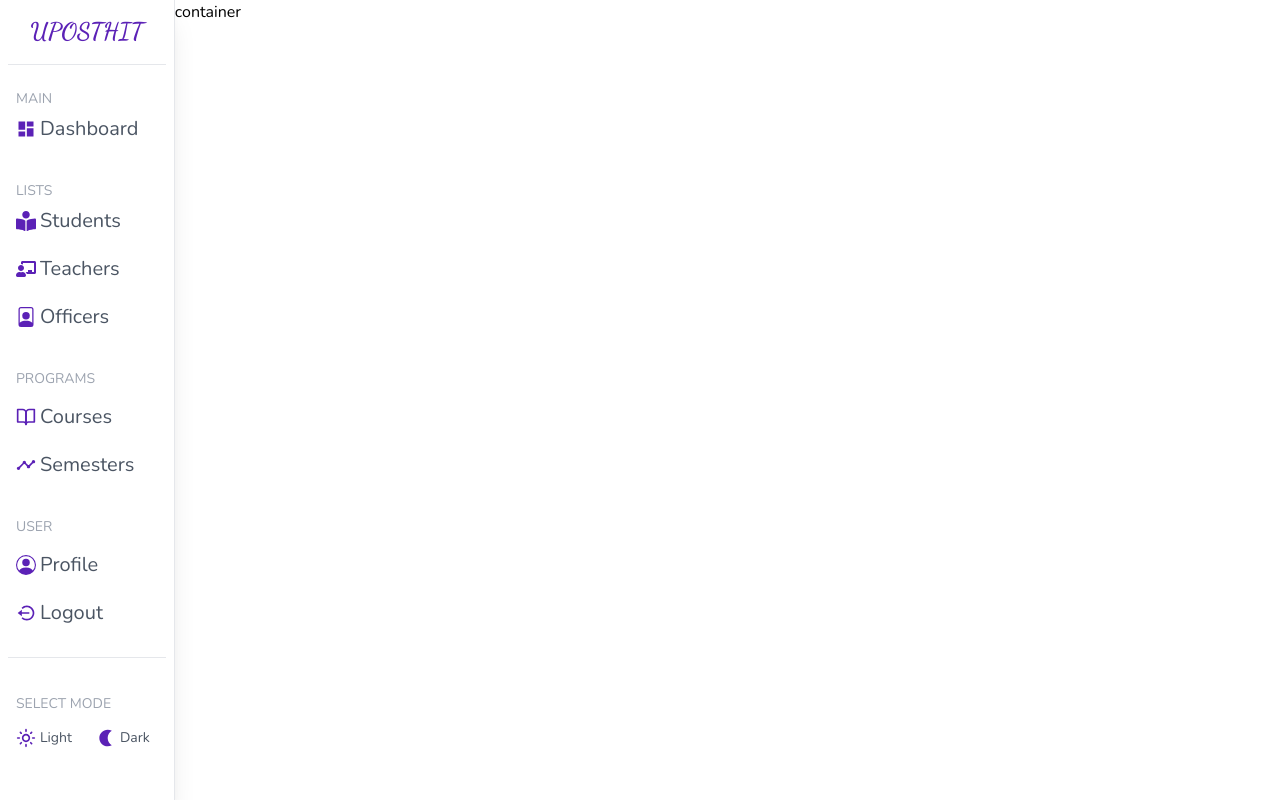
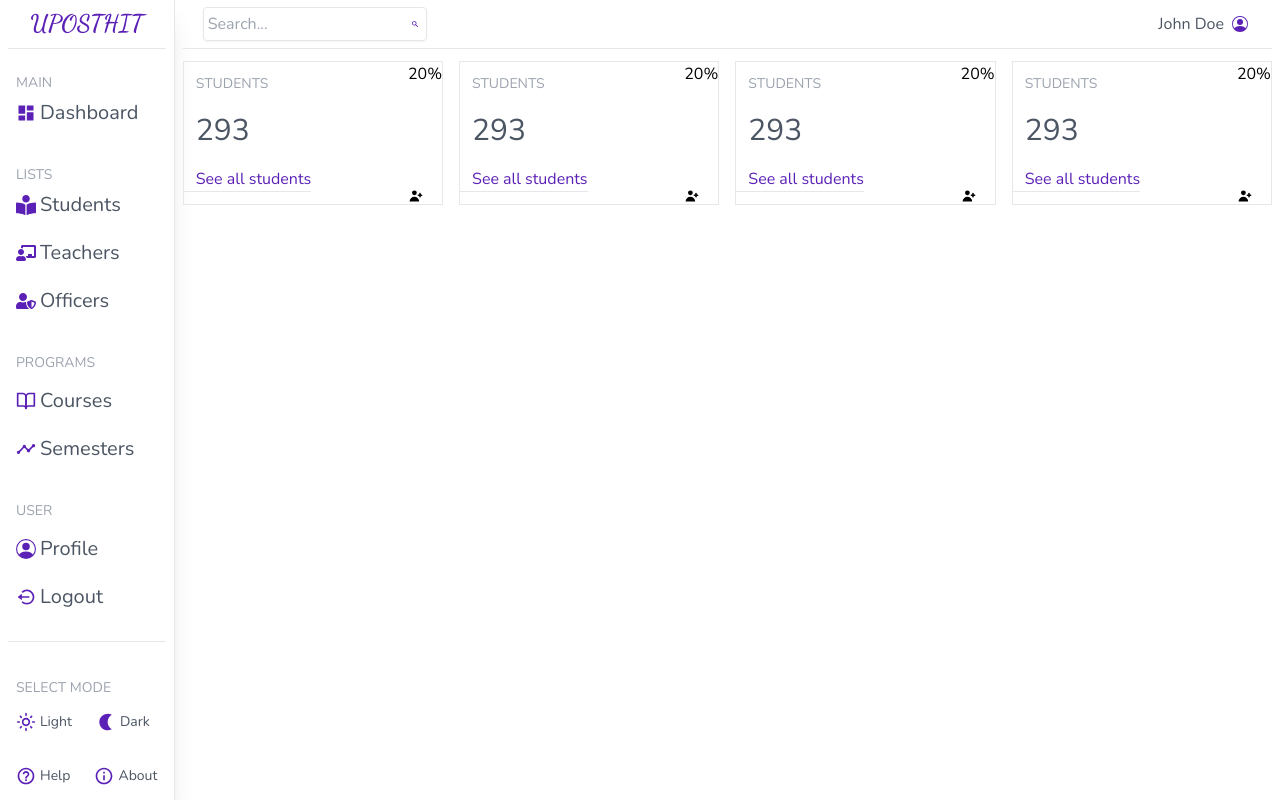
Before and after one commit to AbdullahArean/Uposthit, a React (Create React App) app: page / in a window 1280 px wide. Built offline with nearby package versions, Linux system fonts and the light colour scheme.

Commit message:
navbar somewhat finished

```diff
--- a/package.json
+++ b/package.json
@@ -11,6 +11,7 @@
     "react-icons": "^4.4.0",
     "react-router-dom": "^6.4.1",
     "react-scripts": "5.0.1",
+    "sass": "^1.55.0",
     "web-vitals": "^2.1.4"
   },
   "scripts": {
--- a/src/components/navbar/Navbar.jsx
+++ b/src/components/navbar/Navbar.jsx
@@ -1,8 +1,23 @@
 import React from 'react'
+import * as BsIcons from 'react-icons/bs'
+import * as ImIcons from 'react-icons/im'
 
 const Navbar = () => {
   return (
-    <div>Navbar</div>
+    <div className='navbar h-12 w-full flex items-center'>
+      <div className="wrapper flex items-center">
+        <div className="search flex max-w-56 p-1 ml-7 rounded items-center border hover:border-violet-800 shadow-sm">
+          <input type="text" placeholder='Search...' className='border-none outline-none text-gray-600 bg-transparent'/>
+          <ImIcons.ImSearch className='text-violet-800 mr-1 cursor-pointer'/>
+        </div>
+        <div className="items absolute right-8">
+          <div className="item flex items-center">
+          <span className='text-gray-600 mr-2'>John Doe</span>
+          <BsIcons.BsPersonCircle className='text-violet-800'/>
+            </div>
+        </div>
+      </div>
+    </div>
   )
 }
 
--- a/src/components/sidebar/Sidebar.jsx
+++ b/src/components/sidebar/Sidebar.jsx
@@ -10,7 +10,7 @@ import * as BiIcons from 'react-icons/bi'
 const Sidebar = () => {
   return (
     <div className='flex-initial border-r h-screen bg-white text-black shadow-xl'>
-        <div className="top flex h-16 items-center justify-center">
+        <div className="top flex h-12 items-center justify-center">
             <span className="logo text-violet-800 text-2xl font-black font-dancing-script ">UPOSTHIT</span>
         </div>
         <hr className='mb-3 mx-2'/>
@@ -35,7 +35,7 @@ const Sidebar = () => {
                     <span className='text-gray-600'>Teachers</span>
                 </li>
                 <li className='flex gap-1 items-center pr-4 pl-2 my-2 py-1.5 text-xl hover:text-black hover:bg-violet-200 rounded-md cursor-pointer'>
-                    <BsIcons.BsFilePerson className='text-violet-800'/>
+                    <FaIcons.FaUserShield className='text-violet-800'/>
                     <span className='text-gray-600'>Officers</span>
                 </li>
                 <li className='text-gray-400 pl-2 pt-6 text-sm'>
@@ -78,6 +78,18 @@ const Sidebar = () => {
                 </div>
             </div>
         </div>
+        <div className="bottom px-2 fixed bottom-0">
+            <div className='flex items-center'>
+                <div className='flex w-full gap-1 items-center pr-4 pl-2 my-2 py-1.5 text-xl hover:text-black hover:bg-violet-200 rounded-md cursor-pointer'>
+                    <MdIcons.MdHelpOutline className='text-violet-800'/>
+                    <span className='text-gray-600 text-sm'>Help</span>
+                </div>
+                <div className='flex w-full gap-1 items-center pr-4 pl-2 my-2 py-1.5 text-xl hover:text-black hover:bg-violet-200 rounded-md cursor-pointer'>
+                    <MdIcons.MdInfoOutline className='text-violet-800'/>
+                    <span className='text-gray-600 text-sm'>About</span>
+                </div>
+            </div>
+        </div>
     </div>
   )
 }
--- /dev/null
+++ b/src/components/widget/Widget.css
@@ -0,0 +1,11 @@
+.widget {
+    justify-content: space-between;
+}
+
+.left {
+    justify-content: space-between;
+}
+
+.right {
+    justify-content: space-between;
+}
--- /dev/null
+++ b/src/components/widget/Widget.jsx
@@ -0,0 +1,21 @@
+import React from 'react'
+import './Widget.css'
+import * as HiIcons from 'react-icons/hi'
+
+const Widget = () => {
+  return (
+    <div className='widget flex flex-1 mx-2 h-36 border'>
+        <div className="left flex flex-col">
+            <div className="title text-gray-400 pl-3 pt-3 text-sm">STUDENTS</div>
+            <div className="counter text-gray-600 text-3xl pl-3">293</div>
+            <div className="link text-violet-800 pl-3 mb-3 border-b w-max-content">See all students</div>
+        </div>
+        <div className="right flex flex-col">
+            <div className="percentage">20%</div>
+            <HiIcons.HiUserAdd/>
+        </div>
+    </div>
+  )
+}
+
+export default Widget
--- a/src/pages/home/Home.jsx
+++ b/src/pages/home/Home.jsx
@@ -1,11 +1,22 @@
 import React from 'react'
+import Navbar from '../../components/navbar/Navbar'
 import Sidebar from '../../components/sidebar/Sidebar'
+import Widget from '../../components/widget/Widget'
 
 const Home = () => {
   return (
     <div className='flex'>
       <Sidebar/>
-      <div className="homeContainer flex-1">container</div>
+      <div className="homeContainer flex-1">
+        <Navbar/>
+        <hr className='mx-2 mb-3'/>
+        <div className="widgets flex">
+          <Widget/>
+          <Widget/>
+          <Widget/>
+          <Widget/>
+        </div>
+      </div>
     </div>
   )
 }
```
Also changed, not shown: 1 other file (tests, documents, lock files or other folders).
